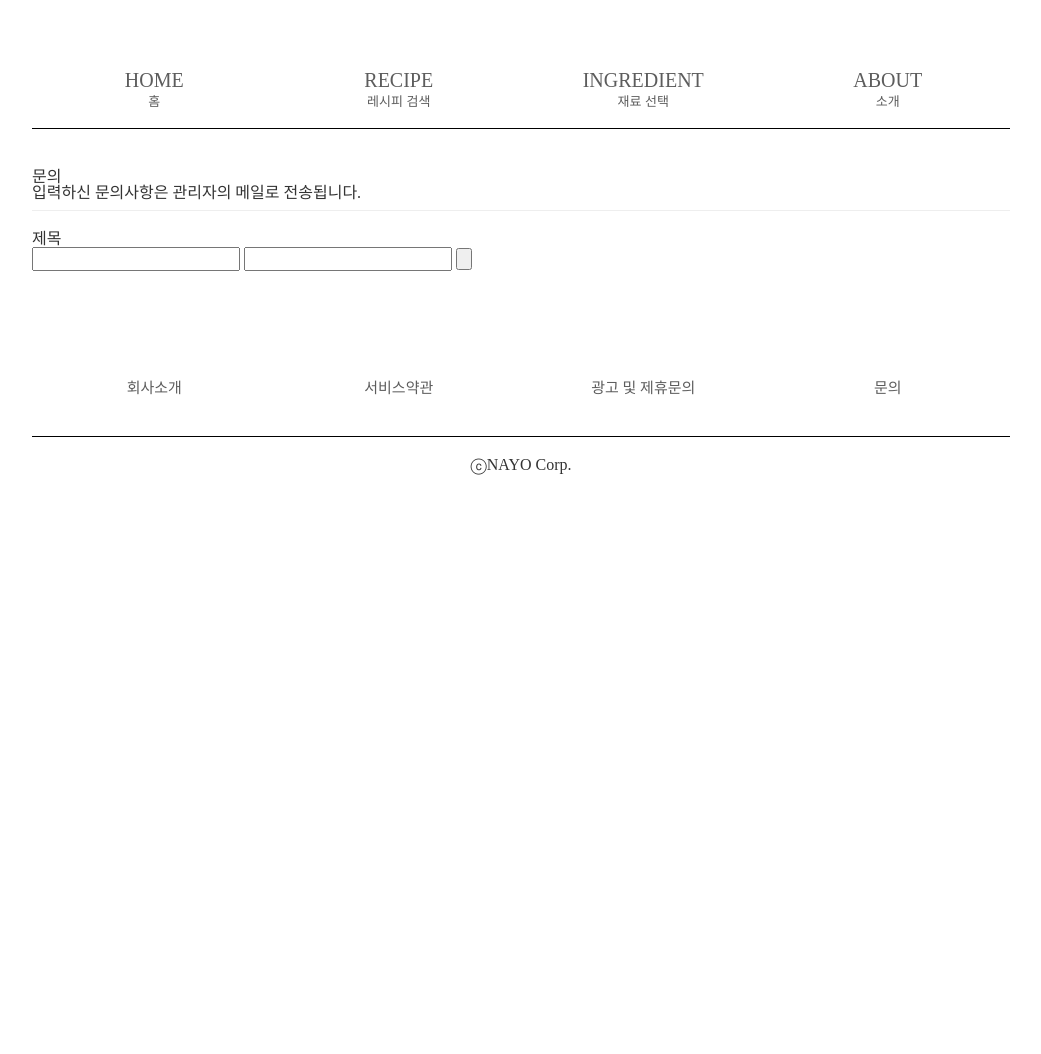
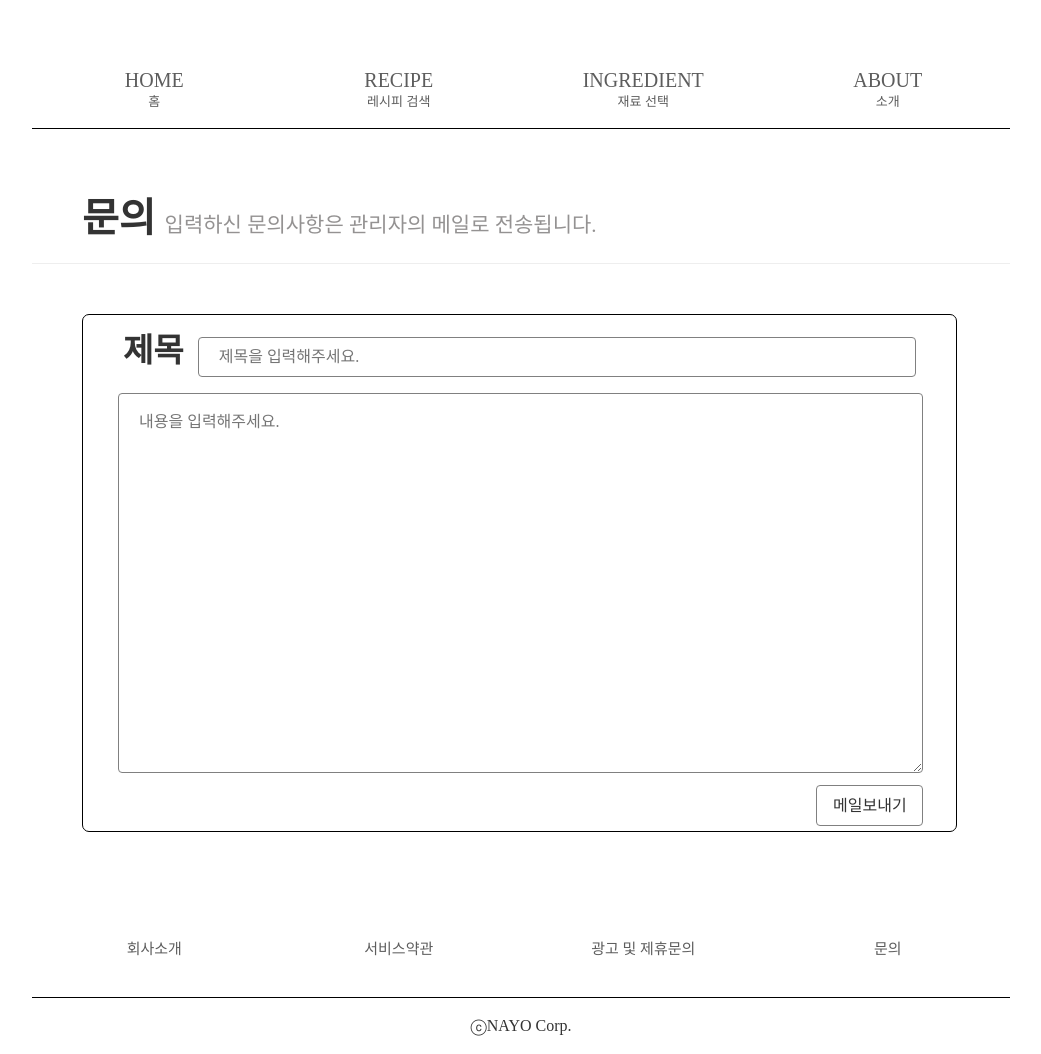
Before and after one commit to leeikjeun/lifeasy, a Django app: page /footer/faq in a window 1280 px wide. Shown: the part 136-1190 px from the top of the page, without its empty margins (119-1160 px from the left). Before the commit the page ends 611 px from the top, so only its background shows below. Run offline with Django 3.2, Linux system fonts and the light colour scheme; some libraries are stand-ins or nearby versions.

Commit message:
make faq

```diff
--- a/web/static/css/faq.css
+++ b/web/static/css/faq.css
@@ -0,0 +1,72 @@
+.page-header{
+  margin-top: 70px;
+  margin-bottom: 50px;
+}
+
+
+.faq{
+  font-size: 40px;
+  font-weight: bold;
+  margin-bottom: 15px;
+  margin-left: 50px;
+}
+
+.notice{
+  font-size: 21px;
+  margin-bottom: 10px;
+  margin-left: 5px;
+  color: rgb(148, 146, 146);
+}
+
+.faq, .notice{
+  display: inline-block;
+}
+
+.faq-box{
+  border: 1px solid black;
+  border-radius: 7px;
+  width: 875px;
+  height: 518px;
+  margin-left: 50px;
+}
+
+.faq-box h3{
+  font-size: 33px;
+  font-weight: bold;
+  margin: 20px 10px 25px 40px;
+}
+
+.faq-title{
+  border-radius: 4px;
+  border: 1px solid gray;
+  width: 718px;
+  height: 40px;
+  padding-left: 20px;
+}
+
+.faq-content{
+  border-radius: 4px;
+  border: 1px solid gray;
+  width: 805PX;
+  height: 380px;
+  margin: 0px 35px 9px 35px;
+  padding: 20px 20px 0px 20px;
+}
+
+.faq-box h3, .faq-title{
+  display: inline-block;
+}
+
+.submit{
+  width: 107px;
+  height: 41px;
+  margin-left: 84%;
+  border-radius: 4px;
+  border: 1px solid gray;
+  background-color:white;
+}
+
+.submit:hover{
+  color: black;
+  background-color: rgb(234, 234, 234);
+}
--- a/web/templates/web/footerProvision/faq.html
+++ b/web/templates/web/footerProvision/faq.html
@@ -2,17 +2,18 @@
 {% load staticfiles %}
 {% block content %}
 
+<link rel="stylesheet" href="{% static 'css/faq.css' %}">
+
   <div class="page-header">
-    <h3>
-      문의
-    </h3>
-    <p>입력하신 문의사항은 관리자의 메일로 전송됩니다.</p>
+    <h3 class="faq">문의</h3>
+    <p class="notice">입력하신 문의사항은 관리자의 메일로 전송됩니다.</p>
   </div>
   <div class="faq-box">
     <form class="" action="index.html" method="post">
-      <h3>제목</h3><input type="text" name="" value="">
-      <input type="textarea" name="" value="">
-      <input type="submit" name="" value="">
+      <h3>제목</h3>
+      <input class="faq-title" type="text" name="faq-title" placeholder="제목을 입력해주세요.">
+      <textarea class="faq-content" name="name" placeholder="내용을 입력해주세요."></textarea>
+      <input class="submit" type="submit" name="submit" value="메일보내기">
     </form>
   </div>
 
```
Also changed, not shown: web/static/css/service.css (+2 -6 lines).
